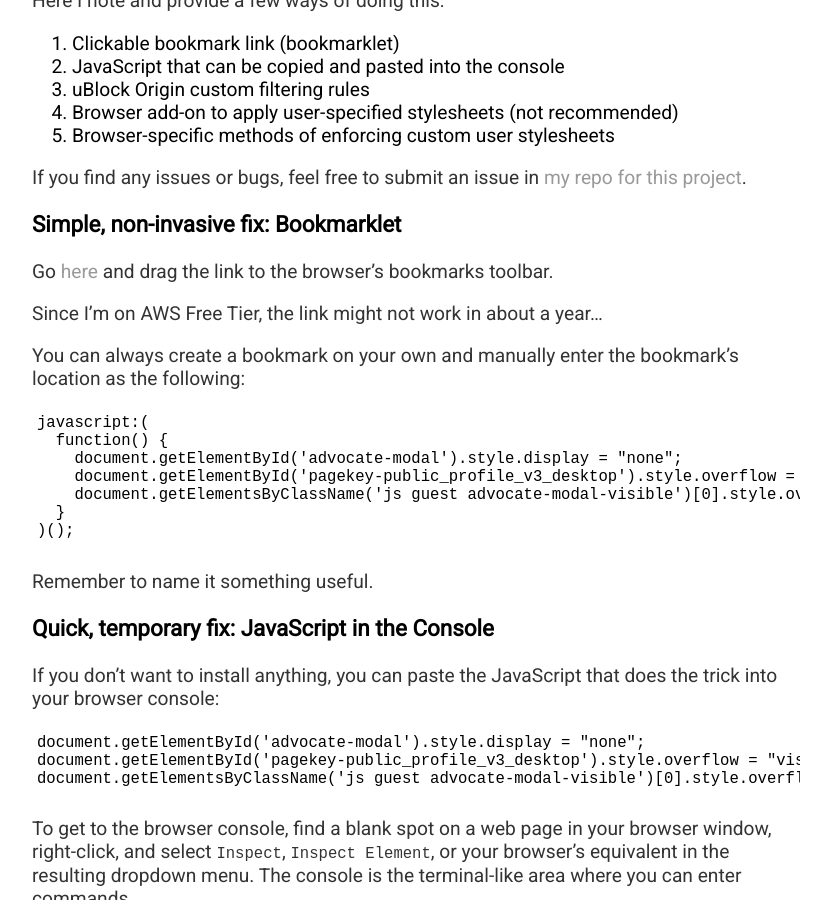
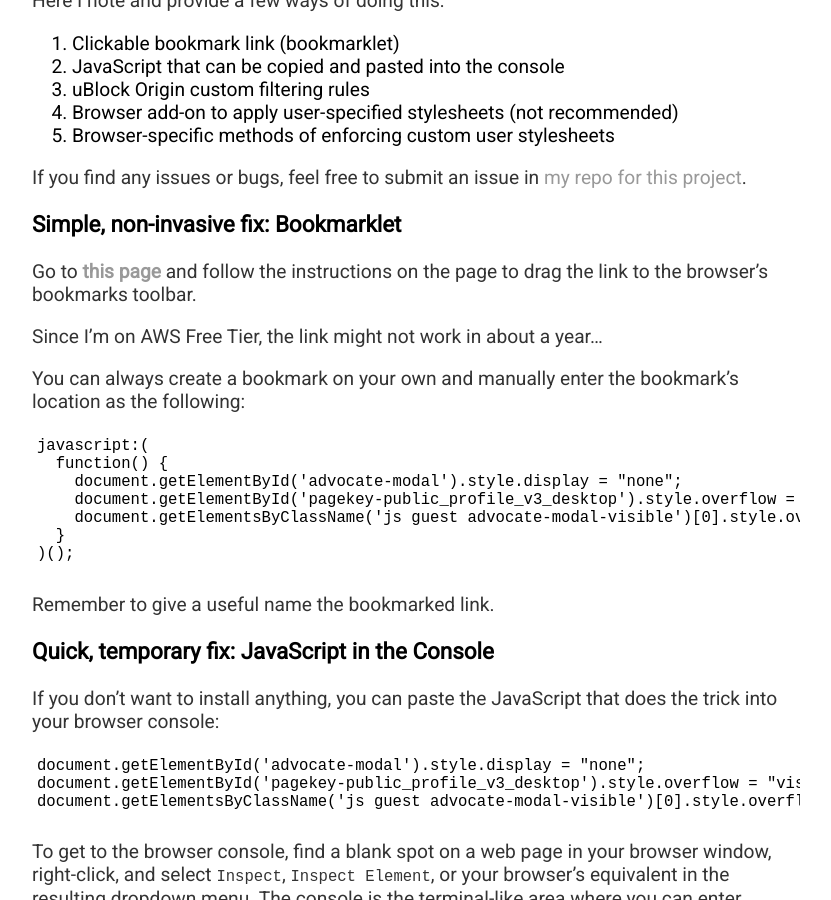
Before and after one commit to geordgez/geordgez.github.io, a Jekyll site: the page built from _posts/2017-12-18-linkedin-login-skipping-methods.md, in a window 1280 px wide and 900 px high, scrolled down 626 px. Shown: the whole window, without its empty margins (224-1055 px from the left). Built offline with Jekyll 4.4.1, drawn with Linux system fonts in a browser that asks for light colours.

Commit message:
Another clarification for LI Jot #2

````diff
--- a/_posts/2017-12-18-linkedin-login-skipping-methods.md
+++ b/_posts/2017-12-18-linkedin-login-skipping-methods.md
@@ -33,9 +33,10 @@ If you find any issues or bugs, feel free to submit an issue in
 [my repo for this project](https://github.com/geordgez/linkedin-login-wall-css).
 
 ### Simple, non-invasive fix: Bookmarklet
-Go
-[here](http://gdgz-skip-linkedin-login-wall.s3-website-us-east-1.amazonaws.com/)
-and drag the link to the browser's bookmarks toolbar.
+Go to
+[**this page**](http://gdgz-skip-linkedin-login-wall.s3-website-us-east-1.amazonaws.com/)
+and follow the instructions on the page to drag the link to the browser's
+bookmarks toolbar.
 
 Since I'm on AWS Free Tier, the link might not work in about a year...
 
@@ -52,7 +53,7 @@ javascript:(
 )();
 ```
 
-Remember to name it something useful.
+Remember to give a useful name the bookmarked link.
 
 ### Quick, temporary fix: JavaScript in the Console
 If you don't want to install anything, you can paste the JavaScript that does
````
